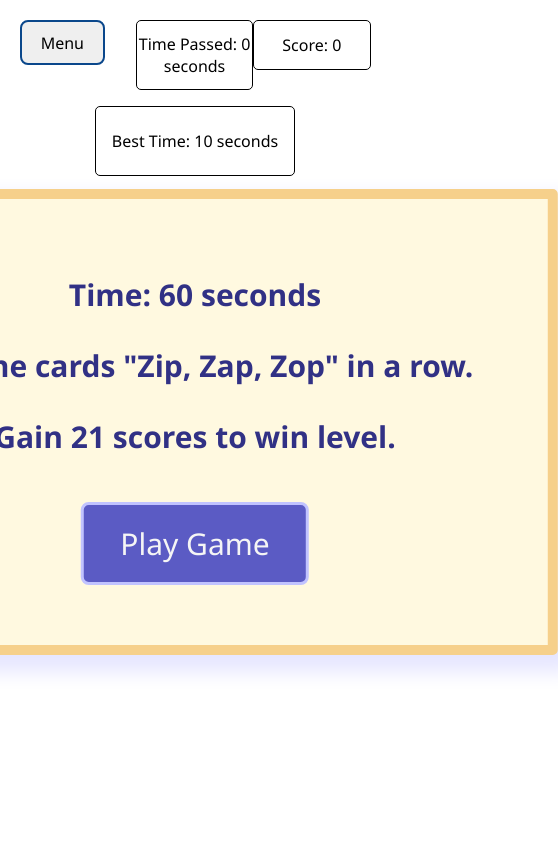
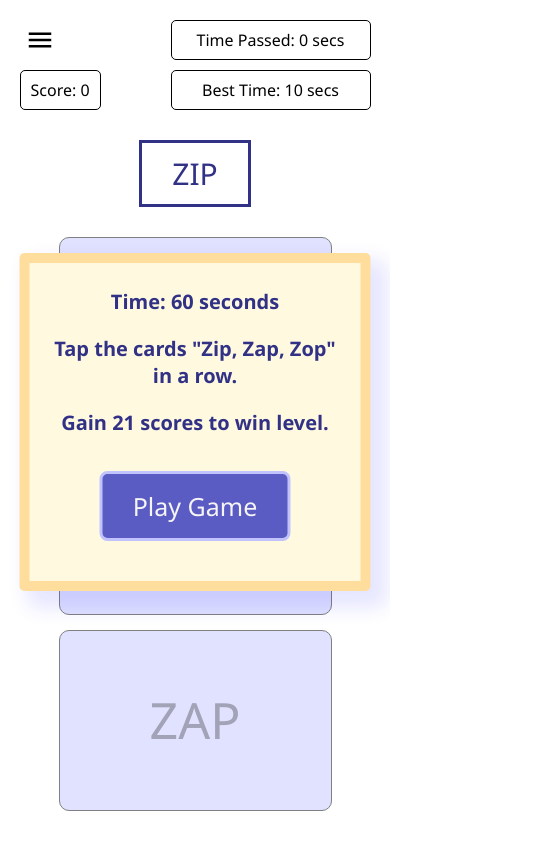
Before and after one commit to Moe-Pwint/Zip-Zap-Zop-Game, a React (Vite) app: page / in a window 390 px wide. Shown: the whole page, 558 px wide, since content can reach past the window. Built offline with nearby package versions, Linux system fonts and the light colour scheme.

Commit message:
Add Responsiveness.

```diff
--- a/src/components/InfoTopDisplay.jsx
+++ b/src/components/InfoTopDisplay.jsx
@@ -2,6 +2,7 @@
 import React, { useEffect } from 'react'
 import { useState, useRef, memo } from 'react'
 import './StartingUI.css'
+import menu from '../assets/menu.svg'
 
 export default function InfoTopDisplay({
   totalTime,
@@ -18,6 +19,7 @@ export default function InfoTopDisplay({
   return (
     <>
       <div className="topContainer">
+        <div className="topLeftWrapper">
           <MenuUI />
           <TimeUI
             bestTime={bestTime.current}
@@ -26,9 +28,13 @@ export default function InfoTopDisplay({
             gameWin={gameWin}
             hasNewBestTime={hasNewBestTime}
           />
+        </div>
+        <div className="topRightWrapper">
           <ScoreUI score={score} />
+
+          <BestTimeUI bestTime={bestTime.current} />
         </div>
-      <BestTimeUI bestTime={bestTime.current} />
+      </div>
     </>
   )
 }
@@ -36,7 +42,9 @@ export default function InfoTopDisplay({
 const MenuUI = memo(function MenuUI() {
   return (
     <div className="menuContainer">
-      <button className="menuBtn">Menu</button>
+      <div className="menuBtn">
+        <img src={menu} alt="" />
+      </div>
     </div>
   )
 })
@@ -77,7 +85,7 @@ const TimeUI = memo(function TimeUI({
 
   return (
     <div className="gameTimeContainer">
-      <p>Time Passed: {timer} seconds</p>
+      <p>Time Passed: {timer} secs</p>
     </div>
   )
 })
@@ -86,7 +94,7 @@ const ScoreUI = memo(function ScoreUI({ score }) {
   console.log('score updated')
   return (
     <div className="scoreContainer">
-      <div>Score: {score}</div>
+      <p>Score: {score}</p>
     </div>
   )
 })
@@ -94,7 +102,7 @@ const ScoreUI = memo(function ScoreUI({ score }) {
 const BestTimeUI = memo(function BestTimeUI({ bestTime }) {
   return (
     <div className="bestTimeContainer">
-      <p>Best Time: {bestTime} seconds </p>
+      <p>Best Time: {bestTime} secs </p>
     </div>
   )
 })
--- a/src/components/StartingUI.css
+++ b/src/components/StartingUI.css
@@ -1,6 +1,6 @@
 body {
-  margin: 0;
-  padding: 0;
+  margin: 0px;
+  padding: 0px;
   box-sizing: border-box;
 }
 
@@ -11,7 +11,7 @@ body {
   --dark-purple: rgb(49, 49, 133);
   --ultra-light-yellow: rgb(255, 249, 224);
   --bright-yellow: rgb(249, 207, 39);
-  --wheat-yellow: rgb(246, 208, 139);
+  --wheat-yellow: rgb(255, 221, 157);
   --mid-yellow: rgb(225, 180, 0);
 }
 
@@ -72,23 +72,44 @@ button:disabled {
 }
 
 .topContainer {
-  padding-top: 20px;
+  padding: 40px 0px;
   width: 90vw;
   display: flex;
-  align-items: top;
   margin: auto;
-}
-
-.menuContainer {
-  width: 200px;
+  gap: 30px;
 }
 
 .menuBtn {
+  border: 1.5px solid black;
+  width: max-content;
+  display: flex;
+  padding: 5px;
+  border-radius: 5px;
+  img {
+    width: 30px;
+  }
+}
+
+.menuBtn:hover {
   border: 2px solid rgb(10, 71, 139);
+}
+
+.topLeftWrapper {
+  display: flex;
+  gap: 10px;
+  width: inherit;
+}
+
+.topRightWrapper {
+  display: flex;
+  gap: 10px;
+  width: inherit;
 }
 
 .scoreContainer {
   width: 200px;
+  margin-right: auto;
+  margin-top: 0;
   display: flex;
   justify-content: center;
   align-items: center;
@@ -97,12 +118,23 @@ button:disabled {
   border-radius: 5px;
 }
 
-.gameTimeContainer,
+.gameTimeContainer {
+  width: 200px;
+  height: 50px;
+  border: 1px solid black;
+  border-radius: 5px;
+  text-align: center;
+  display: flex;
+  margin-left: auto;
+  p {
+    margin: auto;
+  }
+}
+
 .bestTimeContainer {
-  margin: auto;
-  margin-top: 0;
+  margin-left: auto;
   width: 200px;
-  height: 70px;
+  height: 50px;
   border: 1px solid black;
   border-radius: 5px;
   text-align: center;
@@ -110,10 +142,6 @@ button:disabled {
   p {
     margin: auto;
   }
-}
-
-.bestTimeContainer {
-  margin-top: 1em;
 }
 
 /* .roundTimeContainer {
@@ -129,7 +157,7 @@ button:disabled {
 } */
 
 .clueContainer {
-  width: 180px;
+  width: max-content;
   border: 3px solid var(--dark-purple);
   margin: auto;
   margin-top: 30px;
@@ -181,6 +209,11 @@ button:disabled {
   border: 3px solid green;
 }
 
+.playAgnContainer p {
+  color: var(--wheat-yellow);
+  font-weight: 700;
+}
+
 .winAlert,
 .lossAlert {
   background-color: var(--mid-purple);
@@ -193,6 +226,8 @@ button:disabled {
   border-radius: 8px;
   gap: 40px;
   p.newBestTime {
+    color: var(--wheat-yellow);
+    font-weight: 700;
     font-size: 40px;
     margin: 0;
   }
@@ -254,3 +289,91 @@ button:disabled {
     transform: scale(1.05);
   }
 }
+
+@media (max-width: 600px) {
+  .menuBtn {
+    border: none;
+  }
+  .topContainer {
+    display: block;
+    padding: 20px 0px;
+    div {
+      height: 40px;
+    }
+  }
+  .topRightWrapper {
+    margin-top: 10px;
+  }
+  .scoreContainer {
+    width: max-content;
+    padding: 0px 10px;
+  }
+  .clueContainer {
+    border: 3px solid var(--dark-purple);
+    margin: 10px auto;
+    p {
+      color: var(--dark-purple);
+      padding: 10px 30px;
+      font-size: 30px;
+      margin: auto;
+      text-align: center;
+    }
+  }
+
+  .gameInfoContainer {
+    font-size: 20px;
+    width: 90vw;
+    padding: 0.5em;
+    p {
+      margin: 5px;
+      padding-top: 10px;
+      text-align: center;
+    }
+    button {
+      margin: 30px;
+      font-size: 25px;
+    }
+  }
+
+  .cardsContainer {
+    flex-direction: column;
+    align-items: center;
+    gap: 15px;
+    margin: 30px 10px;
+    height: calc(100vh - 270px);
+  }
+
+  .card {
+    width: 70vw;
+    height: auto;
+    flex: 1;
+  }
+
+  .winAlert,
+  .lossAlert {
+    width: 80vw;
+    padding: 30px 20px;
+    font-size: 40px;
+    color: white;
+    display: flex;
+    flex-direction: column;
+    align-items: center;
+    border-radius: 8px;
+    gap: 10px;
+    p.newBestTime {
+      font-size: 30px;
+      margin: 0;
+    }
+
+    p {
+      font-size: 27px;
+      text-align: center;
+    }
+  }
+  .playAgnBtn {
+    font-size: 27px;
+  }
+  .lossAlert {
+    top: 50%;
+  }
+}
```
Also changed, not shown: src/assets/menu.svg (added). Lines whose indentation alone changed are shown as unchanged.
